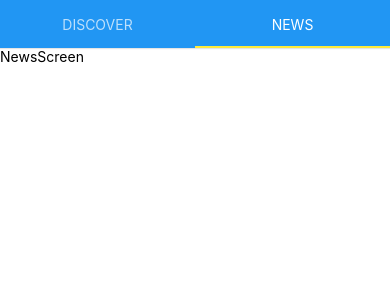
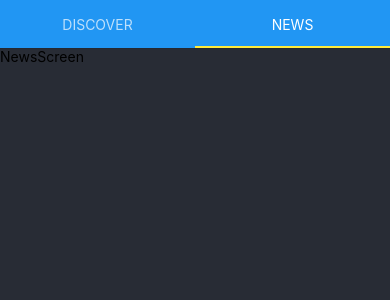
Before and after one commit to ambjn/FlashFeed, a React Native app: screen / in a window 390 px wide. Shown: the top 300 px of the page. Built offline with nearby package versions, Linux system fonts and the light colour scheme.

Commit message:
updated with bg style

```diff
--- a/App.js
+++ b/App.js
@@ -3,7 +3,7 @@ import FlashFeedTabs from "./src/components/FlashFeedTabs";
 
 export default function App() {
   return (
-    <View style={styles.container}>
+    <View style={{ ...styles.container, backgroundColor: "#282c35" }}>
       <FlashFeedTabs />
     </View>
   );
```
